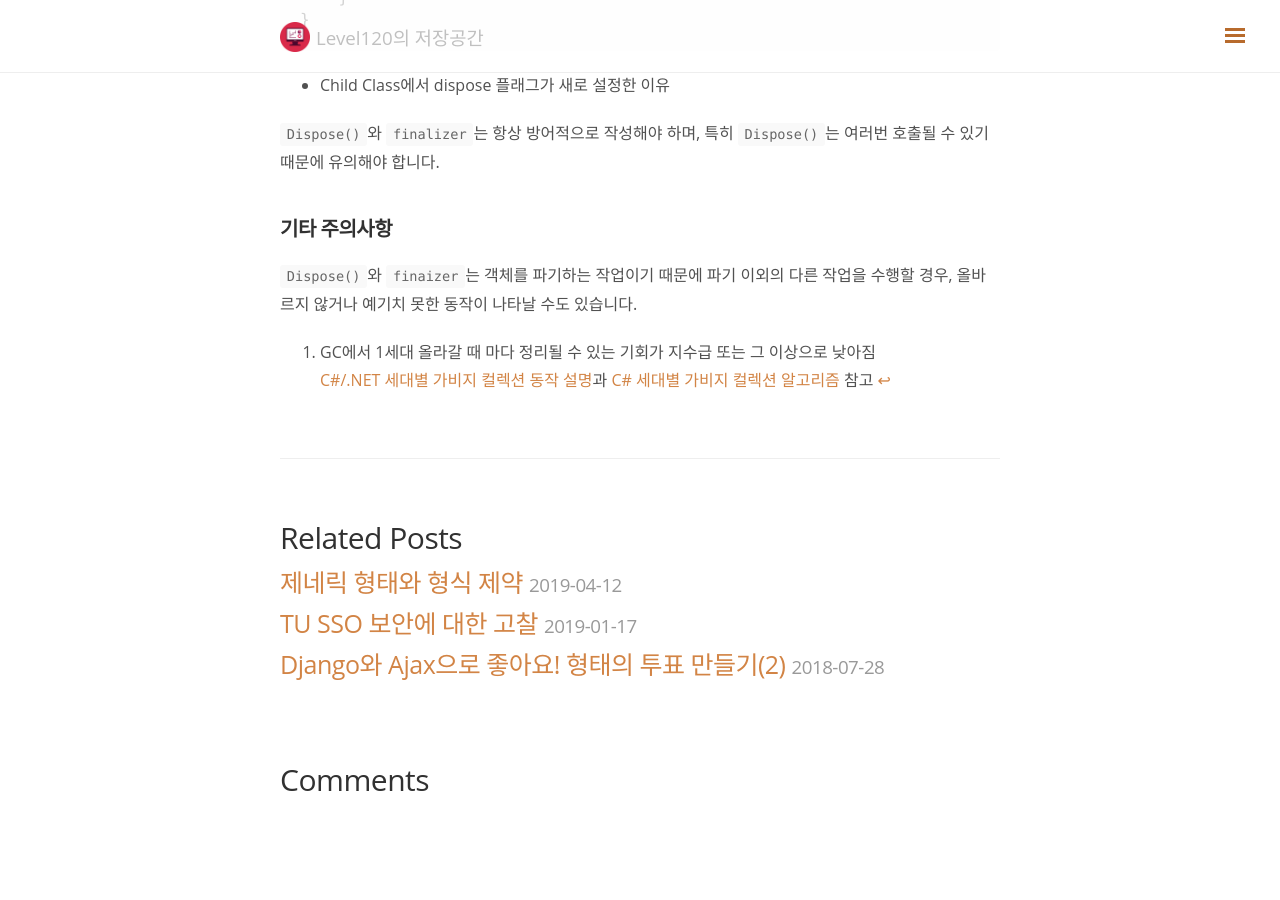
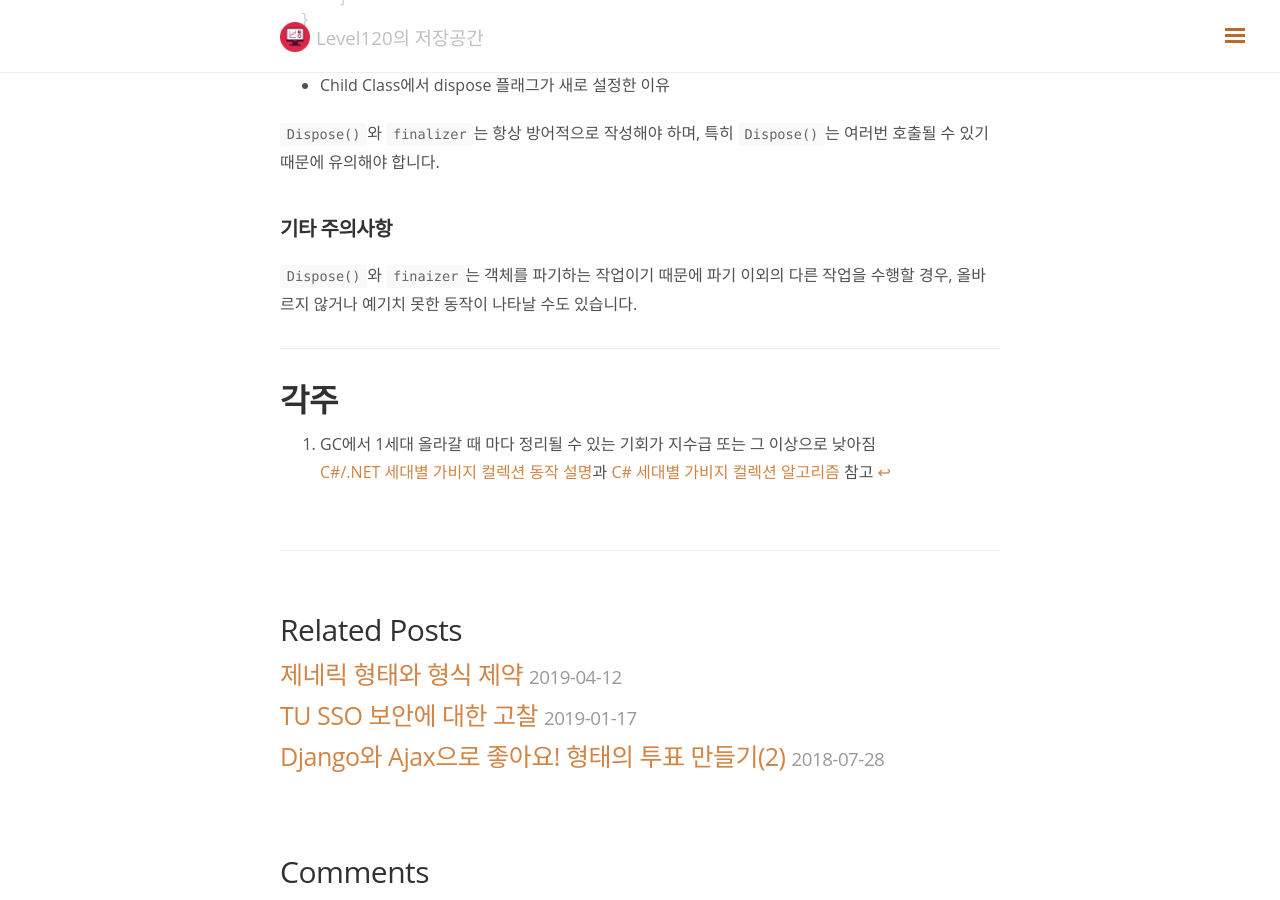
Before and after one commit to level120/level120.github.io, a Jekyll site: the page built from _posts/csharp/2019-04-15-Penta0419.md, in a window 1280 px wide and 900 px high, scrolled down 3924 px. Built offline with Jekyll 4.4.1, drawn with Linux system fonts in a browser that asks for light colours; nearby versions of some CDN libraries; comment, search, counter and statistics services are not loaded; before the commit the page ends 4732 px from its top, so only the background shows below that.

Commit message:
각주 추가

```diff
--- a/_posts/csharp/2019-04-15-Penta0419.md
+++ b/_posts/csharp/2019-04-15-Penta0419.md
@@ -166,3 +166,7 @@ public class MusicPlayer : Music
 ## 기타 주의사항
 
 `Dispose()`와 `finaizer`는 객체를 파기하는 작업이기 때문에 파기 이외의 다른 작업을 수행할 경우, 올바르지 않거나 예기치 못한 동작이 나타날 수도 있습니다.
+
+---
+
+# 각주
```
